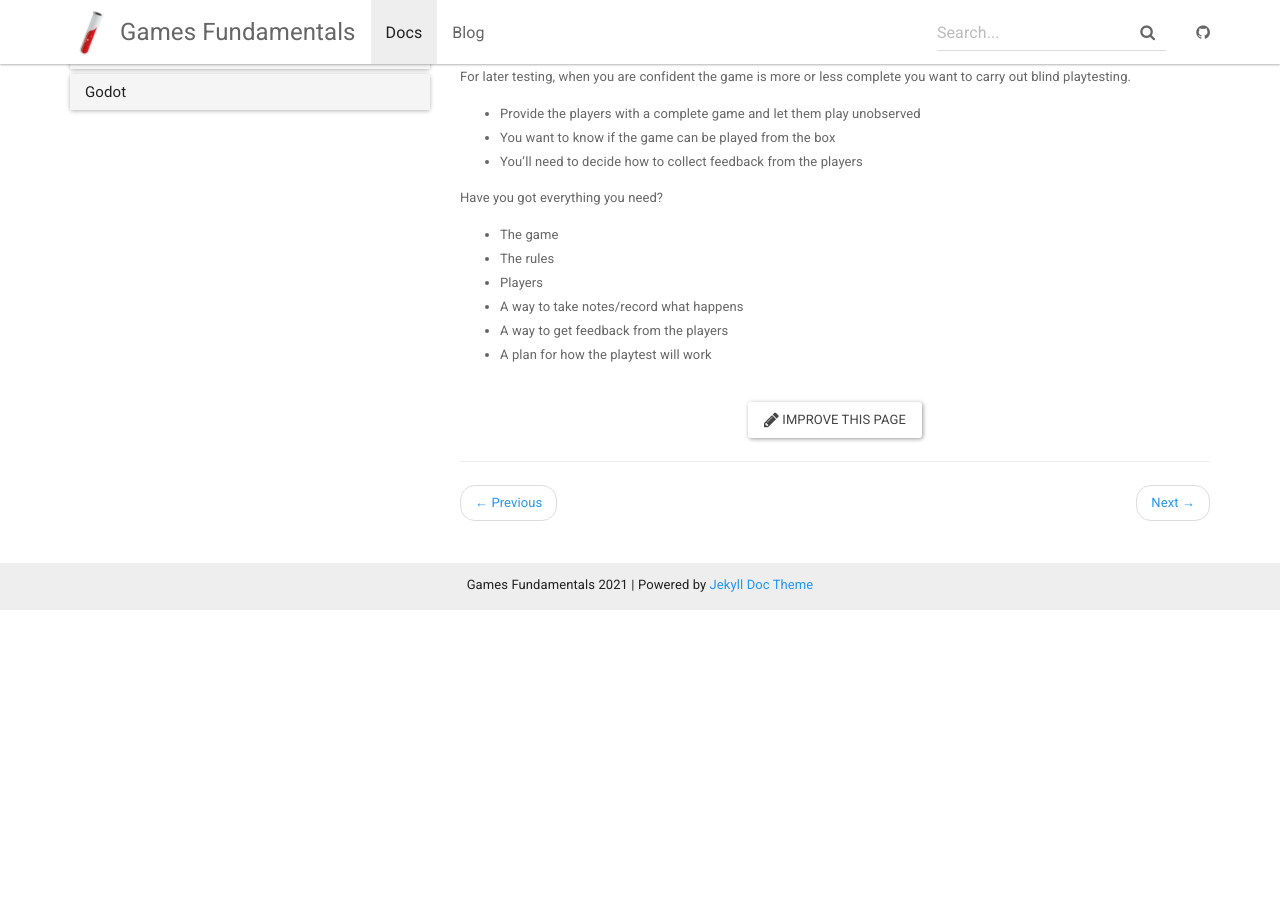
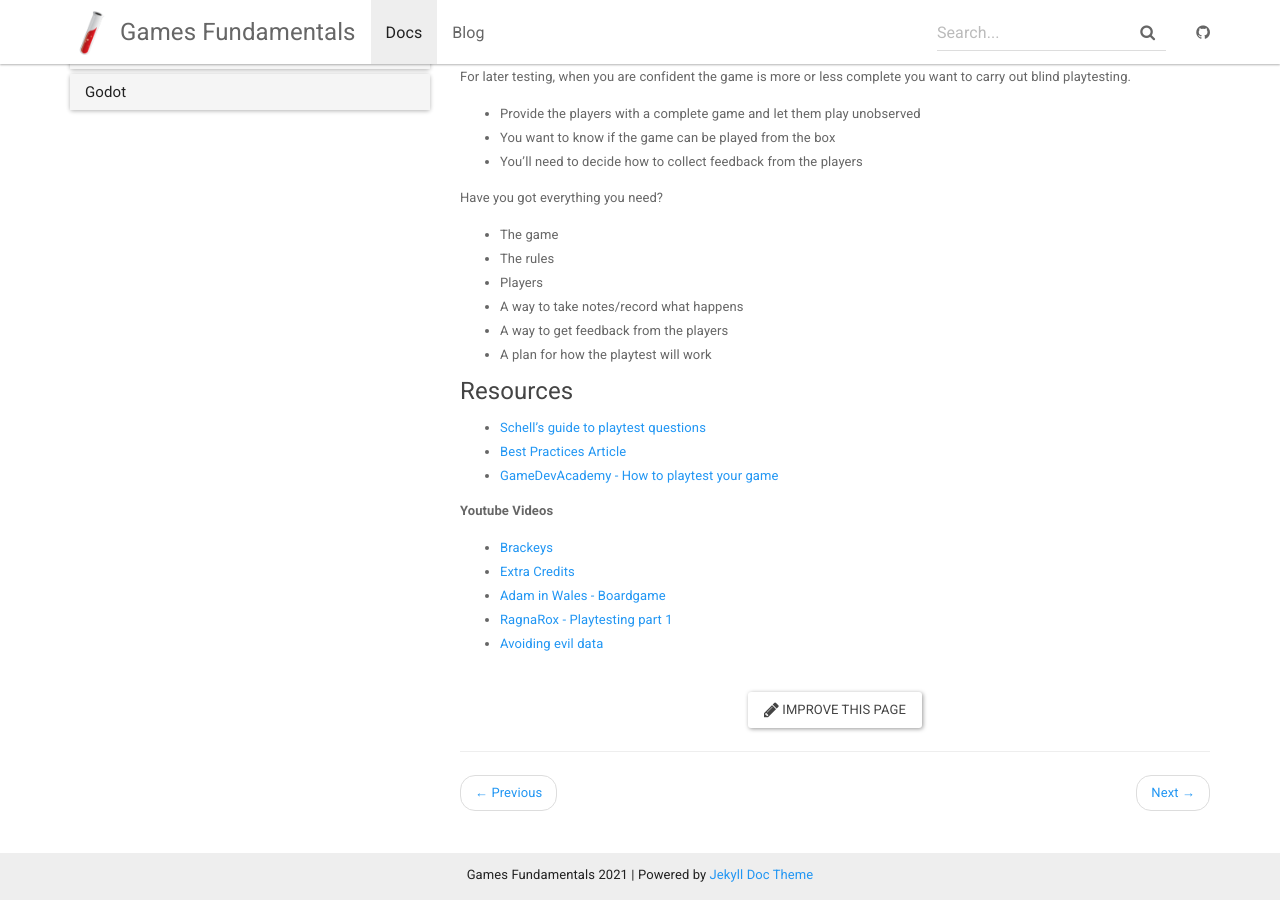
Before and after one commit to andyguestysj/gamefun, a Jekyll site: the page built from _docs/topics/6-playtest/playtest-3.md, in a window 1280 px wide and 900 px high, scrolled down 814 px. Built offline with Jekyll 4.4.1, drawn with Linux system fonts in a browser that asks for light colours; before the commit the page ends 1424 px from its top, so only the background shows below that.

Commit message:
playtest resources

```diff
--- a/_docs/topics/6-playtest/playtest-3.md
+++ b/_docs/topics/6-playtest/playtest-3.md
@@ -43,3 +43,16 @@ Have you got everything you need?
 * A way to take notes/record what happens
 * A way to get feedback from the players
 * A plan for how the playtest will work
+
+#### Resources
+
+* [Schell's guide to playtest questions](https://www.schellgames.com/blog/the-definitive-guide-to-playtest-questions)
+* [Best Practices Article](https://www.gamedeveloper.com/design/best-practices-five-tips-for-better-playtesting)
+* [GameDevAcademy - How to playtest your game](https://gamedevacademy.org/game-playtest-tutorial/)
+
+**Youtube Videos**
+* [Brackeys](https://www.youtube.com/watch?v=b9U1dcUS_-w)
+* [Extra Credits](https://www.youtube.com/watch?v=on7endO4lPY)
+* [Adam in Wales - Boardgame](https://www.youtube.com/watch?v=IgRv8mF7cPo)
+* [RagnaRox - Playtesting part 1](https://www.youtube.com/watch?v=Yb-znyOK5Kc)
+* [Avoiding evil data](https://www.youtube.com/watch?v=6EUeYu0aPn4)
```
